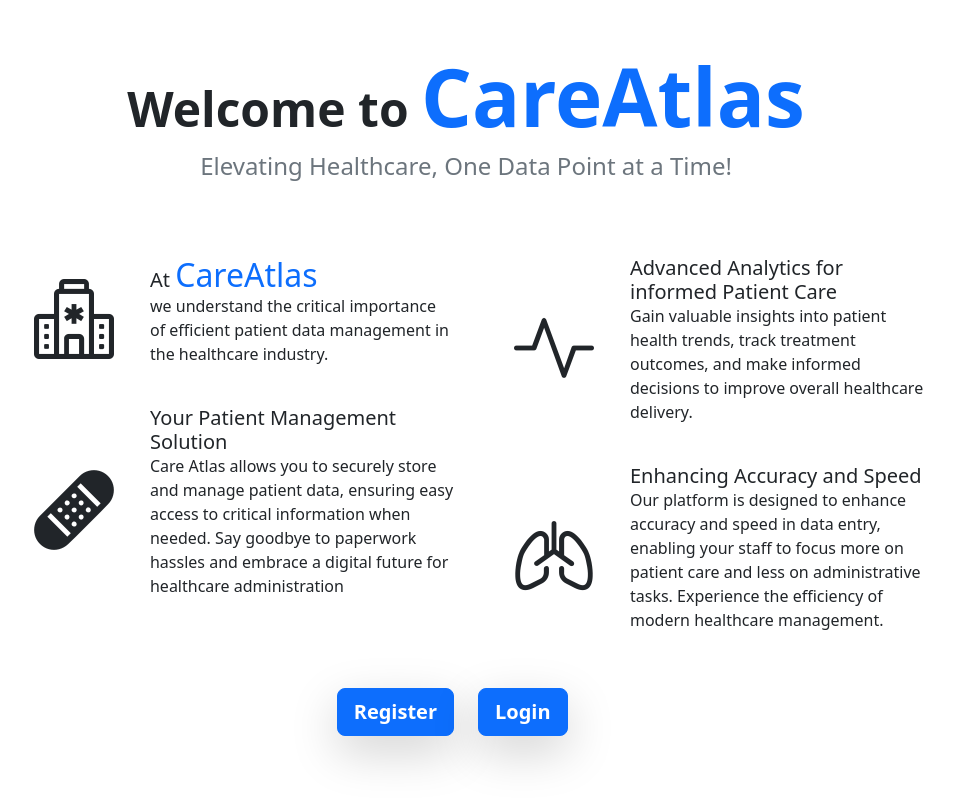
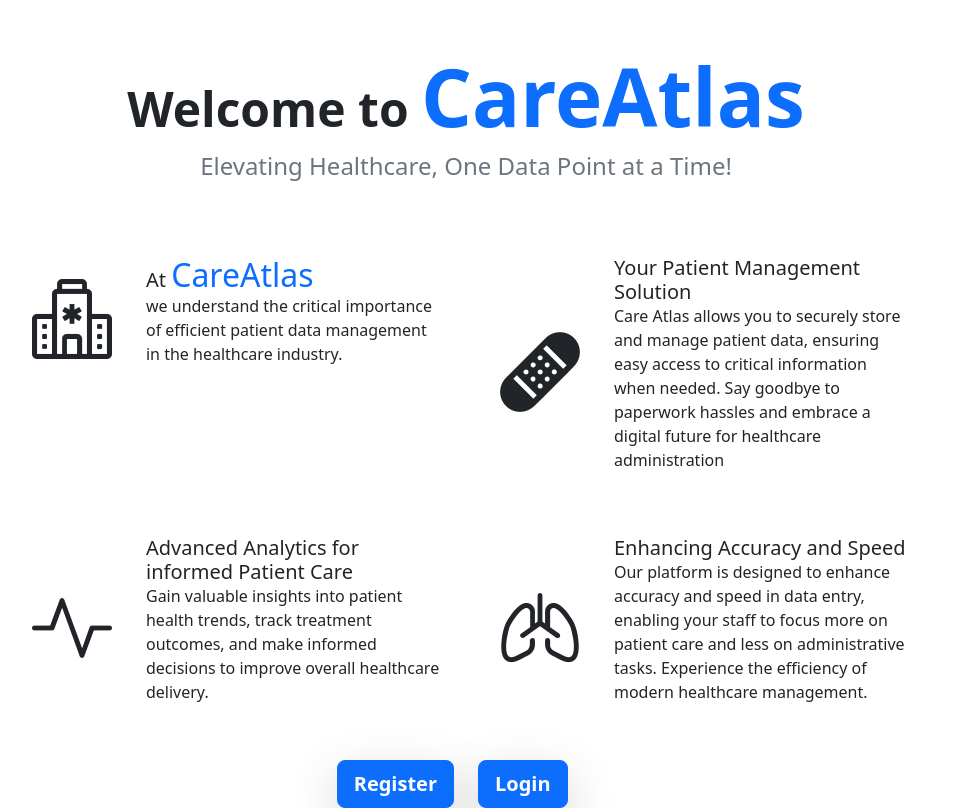
Before and after one commit to Marvyn95/CareAtlas, a Django app: page / in a window 1280 px wide. Shown: the whole page, without its empty margins (174-1128 px from the left). Before the commit the page ends 765 px from the top, so only its background shows below. Run offline with Django 5.2, Linux system fonts and the light colour scheme; parts of the project's set-up code (start-up, migrations or seed data) failed here and were passed over.

Commit message:
change on home landing page

```diff
--- a/care_atlas/base/templates/base/home_page.html
+++ b/care_atlas/base/templates/base/home_page.html
@@ -13,9 +13,10 @@
         <p class="text-secondary fs-4 text-center">Elevating Healthcare, One Data Point at a Time!</p>
     </div>
 
-    <div class="row w-75 mx-auto d-flex flex-wrap">
-      <div class="col">
-        <div class="my-4 mx-auto" style="max-width: 540px;">
+    <div class="row w-75 mx-auto">
+      <div class="row">
+
+        <div class="col-sm-8 col-md-6 my-4 mx-auto">
           <div class="row g-0">
             <div class="col-md-4 d-flex flex-column justify-content-around align-items-center" >
               <i class="bi bi-hospital" style="font-size: 500%"></i>
@@ -29,7 +30,7 @@
           </div>
         </div>
 
-        <div class=" my-4 mx-auto" style="max-width: 540px;">
+        <div class="col-sm-8 col-md-6 my-4 mx-auto">
             <div class="row g-0">
               <div class="col-md-4 d-flex flex-column justify-content-around align-items-center">
                 <i class="bi bi-bandaid-fill" style="font-size: 500%" ></i>
@@ -42,10 +43,12 @@
               </div>
             </div>
         </div>
+
       </div>
 
-      <div class="col">
-        <div class=" my-4 mx-auto" style="max-width: 540px;">
+      <div class="row">
+
+        <div class="col-sm-8 col-md-6 my-4 mx-auto">
           <div class="row g-0">
             <div class="col-md-4 d-flex flex-column justify-content-around align-items-center">
               <i class="bi bi-activity" style="font-size: 500%"></i>
@@ -59,7 +62,7 @@
           </div>
         </div>
 
-        <div class=" my-4 mx-auto" style="max-width: 540px;">
+        <div class="col-sm-8 col-md-6 my-4 mx-auto">
           <div class="row g-0">
             <div class="col-md-4 d-flex flex-column justify-content-around align-items-center">
               <i class="bi bi-lungs" style="font-size: 500%"></i>
@@ -72,6 +75,7 @@
             </div>
           </div>
         </div>
+
       </div>
     </div>
 
```
